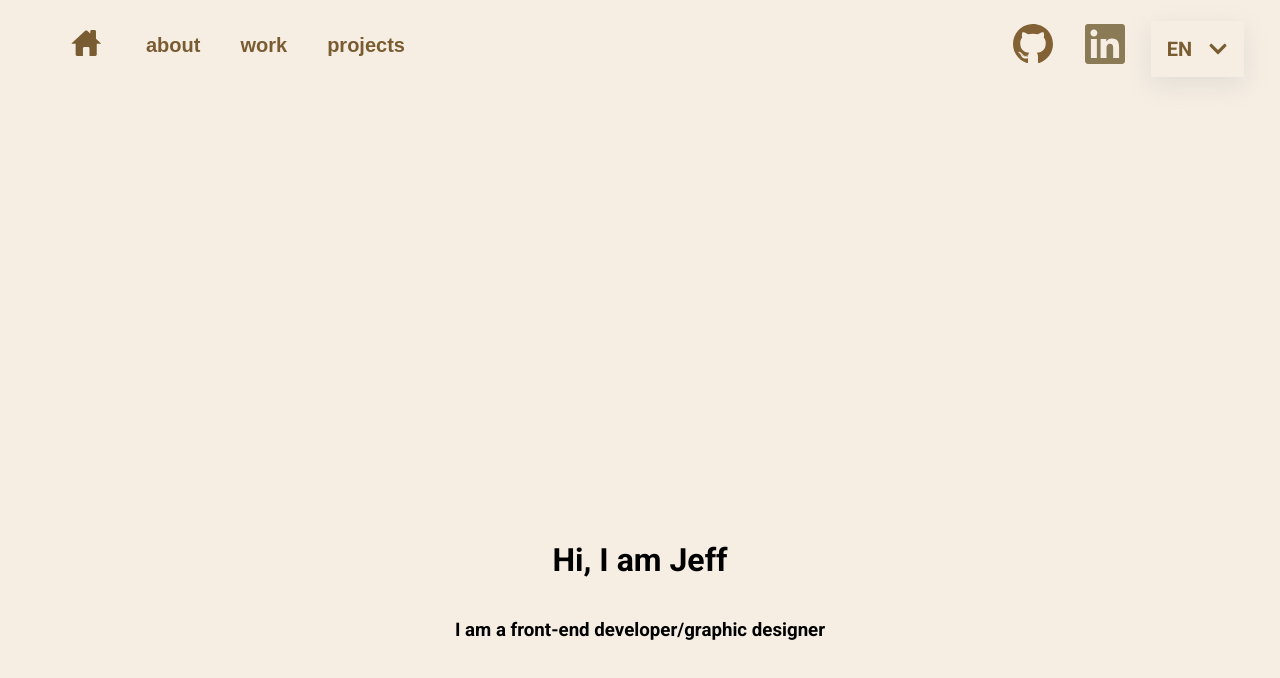
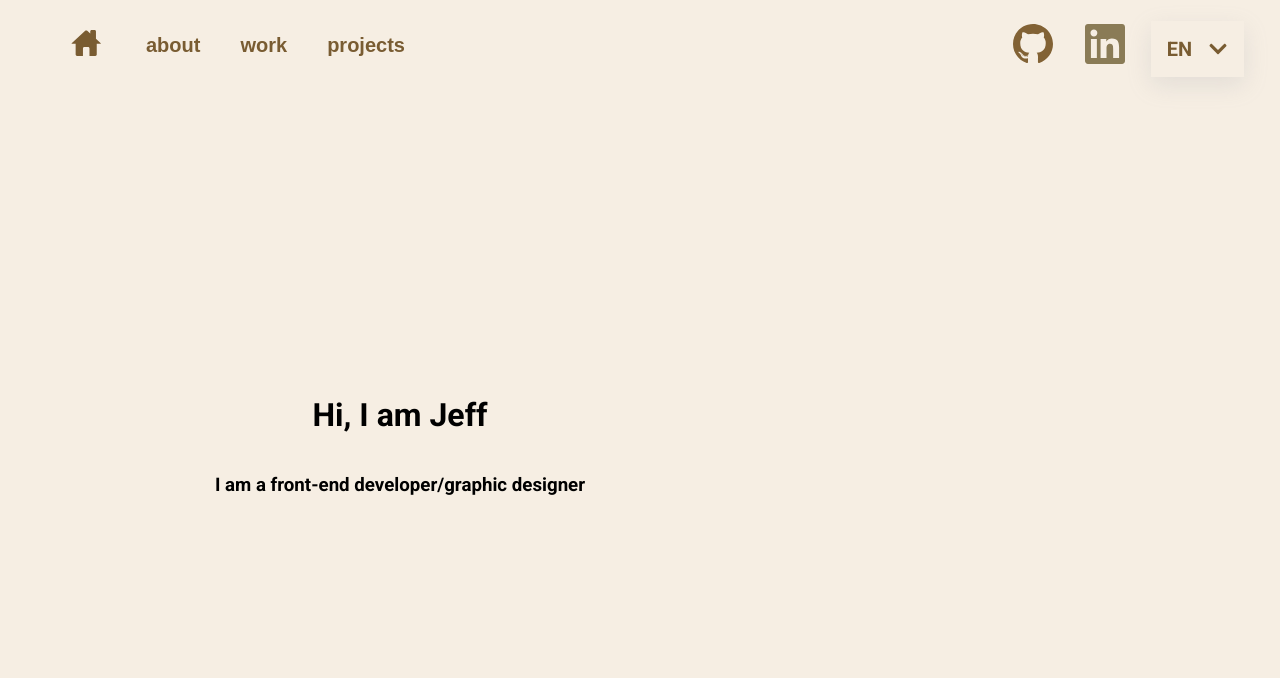
Before and after one commit to LonelyFort/My-Personal-Website, a React (Create React App) app: page / in a window 1280 px wide. Shown: the top 678 px of the page. Built offline with nearby package versions, Linux system fonts and the light colour scheme.

Commit message:
small css change

```diff
--- a/public/index.html
+++ b/public/index.html
@@ -5,33 +5,14 @@
     <link rel="icon" href="%PUBLIC_URL%/favicon.ico" />
     <meta name="viewport" content="width=device-width, initial-scale=1" />
     <meta name="theme-color" content="#000000" />
-    <meta
-      name="description"
-      content="Web site created using create-react-app"
-    />
-    <link rel="apple-touch-icon" href="%PUBLIC_URL%/logo192.png" />
-    <!--
-      manifest.json provides metadata used when your web app is installed on a
-      user's mobile device or desktop. See https://developers.google.com/web/fundamentals/web-app-manifest/
-    -->
     <link rel="manifest" href="%PUBLIC_URL%/manifest.json" />
-    <!--
-      Notice the use of %PUBLIC_URL% in the tags above.
-      It will be replaced with the URL of the `public` folder during the build.
-      Only files inside the `public` folder can be referenced from the HTML.
-
-      Unlike "/favicon.ico" or "favicon.ico", "%PUBLIC_URL%/favicon.ico" will
-      work correctly both with client-side routing and a non-root public URL.
-      Learn how to configure a non-root public URL by running `npm run build`.
-    -->
     <link rel="stylesheet" href="https://cdnjs.cloudflare.com/ajax/libs/animate.css/3.5.2/animate.min.css">
     <link rel="preconnect" href="https://fonts.googleapis.com">
     <link rel="preconnect" href="https://fonts.gstatic.com" crossorigin>
     <link href="https://fonts.googleapis.com/css2?family=Bree+Serif&family=Roboto:ital,wght@0,100;0,300;0,400;0,500;0,700;0,900;1,100;1,300;1,400;1,500;1,700;1,900&display=swap" rel="stylesheet">
-    <title>React App</title>
+    <title>Welcome to Jeff's website</title>
   </head>
   <body>
-    <noscript>You need to enable JavaScript to run this app.</noscript>
     <div id="root"></div>
   </body>
 </html>
--- a/src/App.css
+++ b/src/App.css
@@ -1,4 +1,6 @@
 body {
+  height: 100%;
+  width: 100%;
   margin: 0;
   padding: 0;
   color: black;
@@ -8,6 +10,10 @@ body {
   font-style: normal;
 }
 
+body > #root > div {
+  height: 100vh;
+}
+
 /* App styling */
 .App {
   width: 100%;
@@ -15,13 +21,29 @@ body {
 }
 
 /* HomePage styling */
+.Home {
+  display: flex;
+  flex-direction: column;
+  height: 100%;
+  width: 100%;
+}
+
 .HomePage {
-  height: 1000px;
+  height: 100%;
   display: flex;
+  flex-grow: 1;
+  flex-shrink: 1;
+  flex-basis: auto;
   justify-content: center;
   align-items: center;
   flex-direction: column;
+  text-align: left;
 }
+
+.HomePage :is(h1, h3) {
+  margin-right: 30rem;
+}
+
 
 /* Navbar styling */
 .navbar {
@@ -85,6 +107,9 @@ body {
 .dropdown {
   position: relative;
   margin-top: 138px;
+  font-family: "Roboto", sans-serif;
+  font-weight: 400;
+  font-style: normal;
 }
 
 .dropdown-btn {
@@ -156,8 +181,8 @@ body {
 }
 
 .techstack {
-  height: 502px;
-  width: 400px;
+  height: 31.375rem;
+  width: 25rem;
 
 }
 
@@ -221,6 +246,6 @@ body {
 }
 
 .project-media {
-  width: 25rem;
+  width: 35rem;
 
 }
--- a/src/components/Navigation/Navbar.jsx
+++ b/src/components/Navigation/Navbar.jsx
@@ -37,8 +37,8 @@ export default function Navbar() {
                 </a>
                 <Dropdown buttonText="EN" content={
                     <>
-                        {Languages.map((item) => (
-                            <DropdownItem key={item}
+                        {Languages.map((item, key) => (
+                            <DropdownItem key={key}
                             onClick={() => handleChangeLang(item.language_code)}>
                                 {item.language}
                             </DropdownItem>
```
